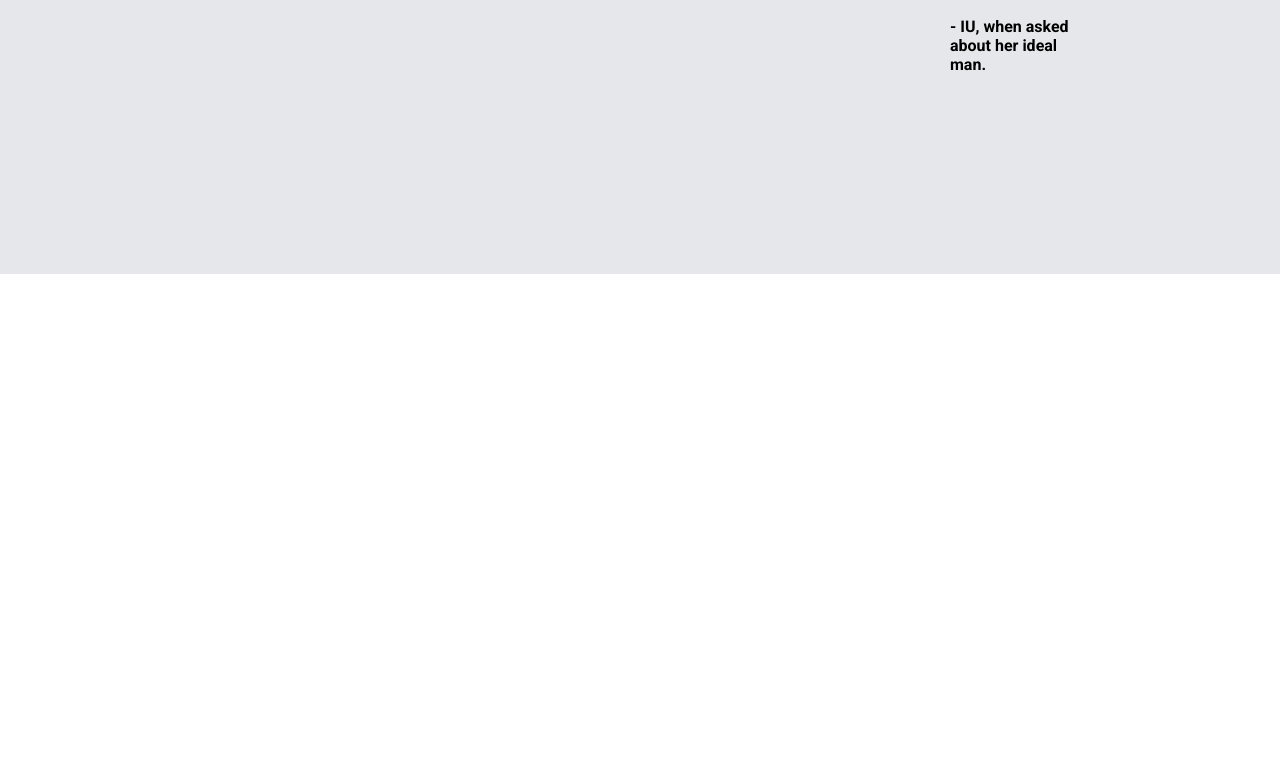
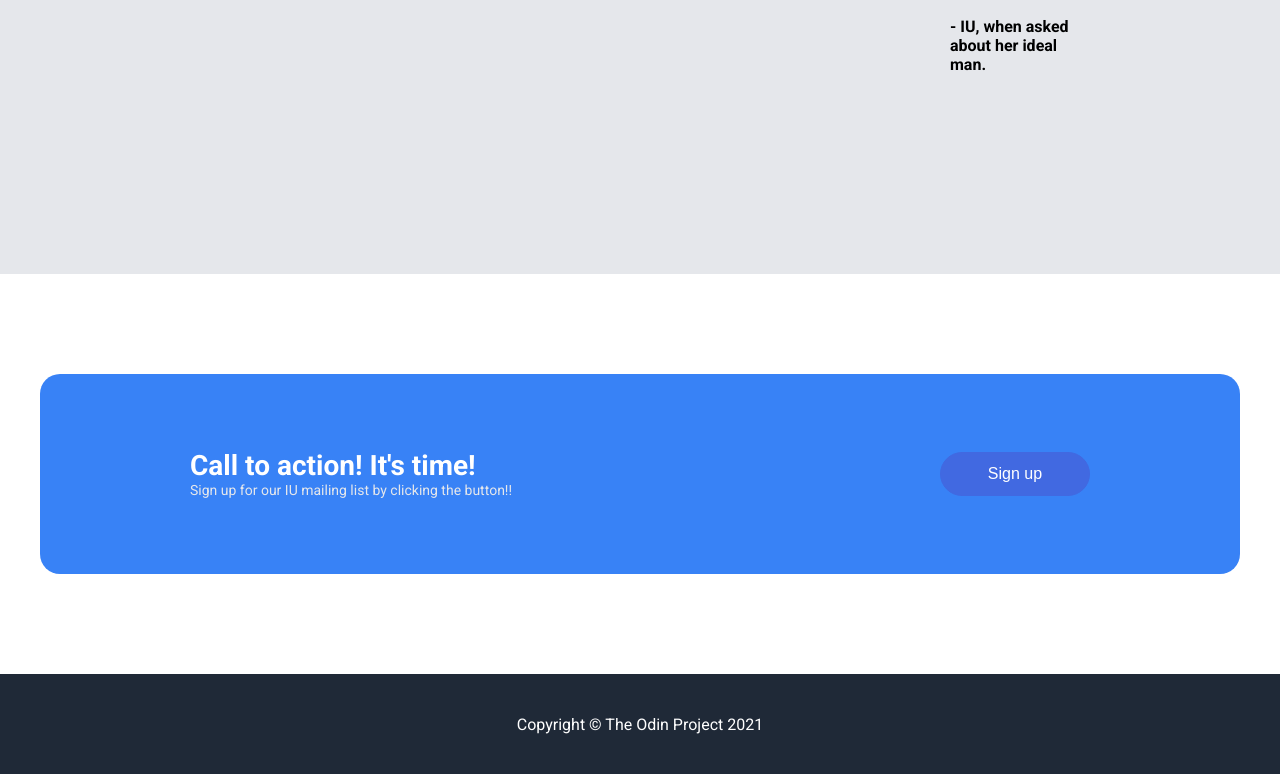
Before and after one commit to easydeze/odin-website, a plain HTML site: page index.html in a window 1280 px wide. Shown: the part 1697-2471 px from the top of the page. Before the commit the page ends 1971 px from the top, so only its background shows below. Drawn offline with Linux system fonts and the light colour scheme.

Commit message:
Finished all sections!

```diff
--- a/index.html
+++ b/index.html
@@ -54,8 +54,16 @@
         <div class = "author">- IU, when asked about her ideal man.</div>
     </div>
     <div class = "sign-up">
-        <div class = "call-to-actioon"></div>
+        <div class = "call-to-action">
+            <div class = "container">
+                <div class = "sign-up-2">
+                    <div class = "prompt">Call to action! It's time!</div>
+                    <div class = "text-sign-up">Sign up for our IU mailing list by clicking the button!!</div>
+                </div>
+                <button class = "signup">Sign up</button>
+            </div>
+        </div>
     </div>
-    <div class = "footer"></div>
+    <div class = "footer">Copyright © The Odin Project 2021</div>
 </body>
 </html>
--- a/style.css
+++ b/style.css
@@ -147,3 +147,51 @@ img {
     margin-left: 750px;
     font-weight: 700;
 }
+
+.sign-up {
+    margin-top: 100px;
+    margin-bottom: 100px;
+    display: flex;
+    justify-content: center;
+}
+
+.call-to-action {
+    background-color: #3882F6;
+    border-radius: 20px;
+    width: 1200px;
+    height: 200px;
+}
+
+.container {
+    display: flex;
+    justify-content: space-between;
+    align-items: center;
+    margin-top: 75px;
+    margin-left: 150px;
+    margin-right: 150px;
+}
+
+.prompt {
+    font-size: 28px;
+    color: white;
+    font-weight: 700;
+}
+
+.sign-up-2 {
+    display: flex;
+    flex-direction: column;
+}
+
+.text-sign-up {
+    color: #E5E7EB;
+    font-size: 14px;
+}
+
+.footer {
+    background-color: #1F2937;
+    height: 100px;
+    color: white;
+    display: flex;
+    justify-content: center;
+    align-items: center;
+}
```
